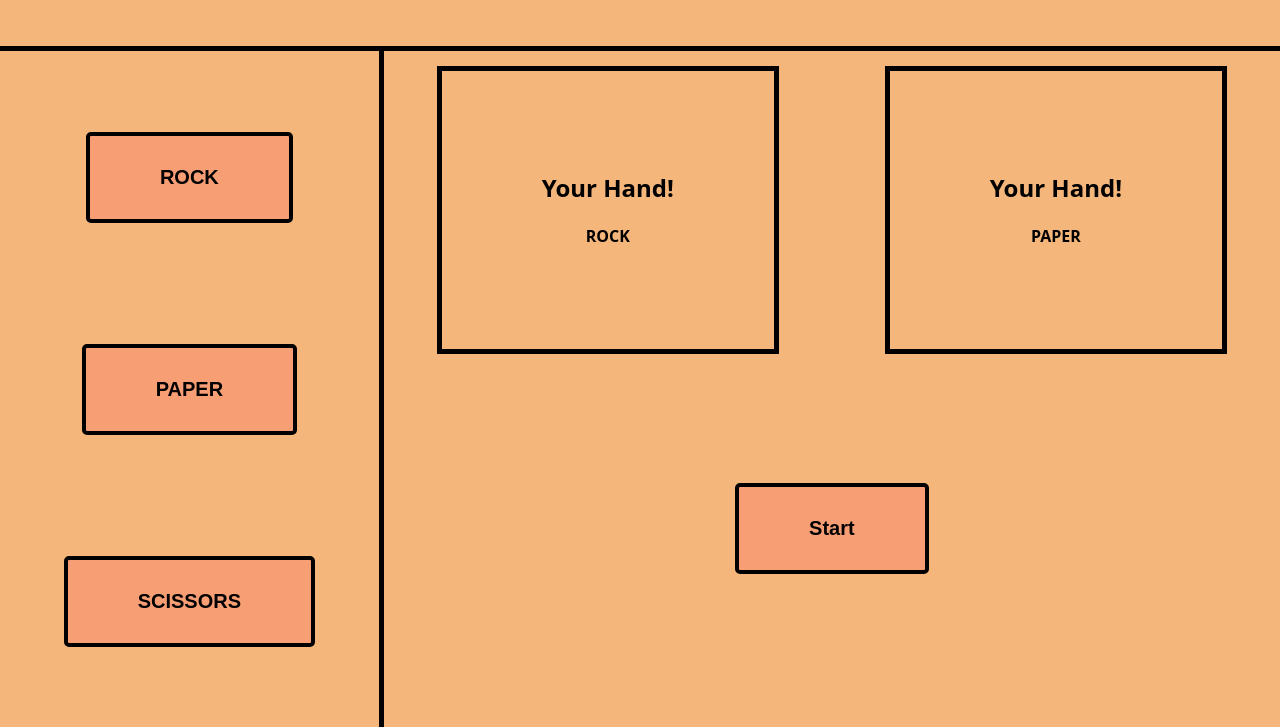
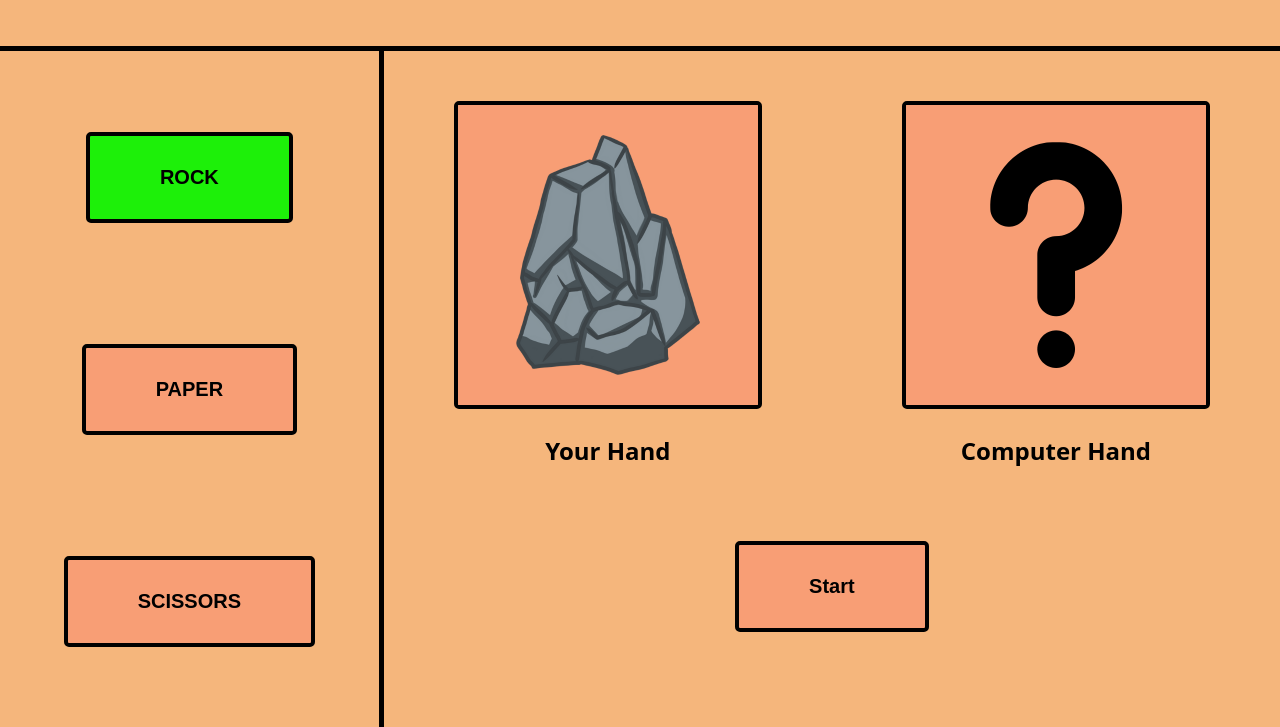
Before and after one commit to MuushyRoom/rock-paper-scissors, a plain HTML site: page game.html in a window 1280 px wide. Shown: the part 113-840 px from the top of the page. Drawn offline with Linux system fonts and the light colour scheme.

Commit message:
last edit for the day! tom will be the functions

```diff
--- a/game.html
+++ b/game.html
@@ -14,26 +14,30 @@
         </div>
         <div class="gameDiv">
                 <div class="buttonDiv">
-                        <button class="buttons">ROCK</button>
-                        <button class="buttons">PAPER</button>
-                        <button class="buttons">SCISSORS</button>
+                        <button class="button1">ROCK</button>
+                        <button class="button2">PAPER</button>
+                        <button class="button3">SCISSORS</button>
 
                 </div>
                 <div class="resultDiv">
                     <div class="handDiv">
 
-                        <div id="playerHand">
-                            <h2>Your Hand!</h2>
-                        <h4>ROCK</h4>
+                            <div id="playerHand">
+                        <div id ="playerHandContainer">
+                        <img  id="playerImg" src="imgs/1.png" alt="">
                         </div>
+                        <h2>Your Hand</h2>
+                    </div>
 
-                        <div id="computerHand">
-                            <h2>Your Hand!</h2>
-                            <h4>PAPER</h4>
+                    <div id="computerHand">
+                        <div id="computerHandContainer">
+                            <img id="computerImg" src="imgs/hidden.png" alt="">
                         </div>
+                        <h2>Computer Hand</h2>
+                    </div>
                     </div>
                     <div class="mainButtonDiv">
-                        <button class="buttons">Start</button>
+                        <button class="buttonStart">Start</button>
                     </div>
                 </div>
         </div>
--- a/gameStyles.css
+++ b/gameStyles.css
@@ -55,7 +55,7 @@ flex-direction: row;
 
 }
 
-.buttons{
+.button1,.button2,.button3,.buttonStart{
     margin: auto;
     display: flex;
     justify-content: space-around;
@@ -73,23 +73,40 @@ flex-direction: row;
     flex: 3;
     flex-direction: column;
 
+
 }
 .handDiv,.mainButtonDiv{
     display: flex;
     flex: 2;
 flex-direction: row;
-justify-content: space-between;
+justify-content: space-around;
+align-items: center;
 
 }
 .handDiv{
    text-align: center;
+ margin-top:50px;
+}
+.handDiv #playerHand,#computerHand{
+
+    text-align: center;
+
+
+
+  height: auto;
+  width:auto;
+}
+#computerHandContainer,#playerHandContainer{
+
+
+    width: 100%;
+   height: 100%;
 
 }
-.handDiv #playerHand,#computerHand{
-    margin: auto;
-    text-align: center;
-    border: 5px solid rgb(0, 0, 0);
-    padding: 80px 100px;
-  height: auto;
-  width: auto;
+.button1 {
+    background-color: rgb(29, 240, 9);
 }
+#playerImg,#computerImg{
+  border: 4px solid black;
+   border-radius: 5px;
+}
```
Also changed, not shown: imgs/1.png (added), imgs/2.png (added), imgs/3.png (added), imgs/hidden.png (added).
